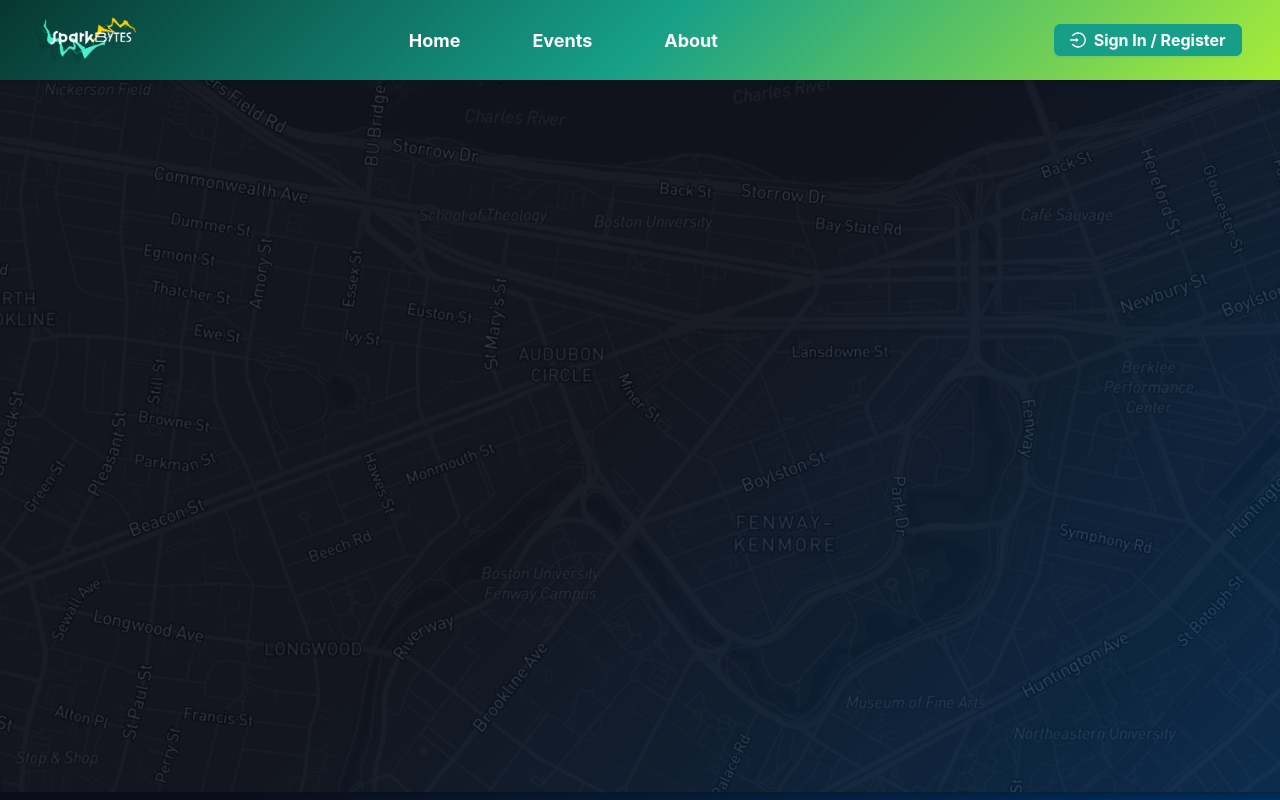
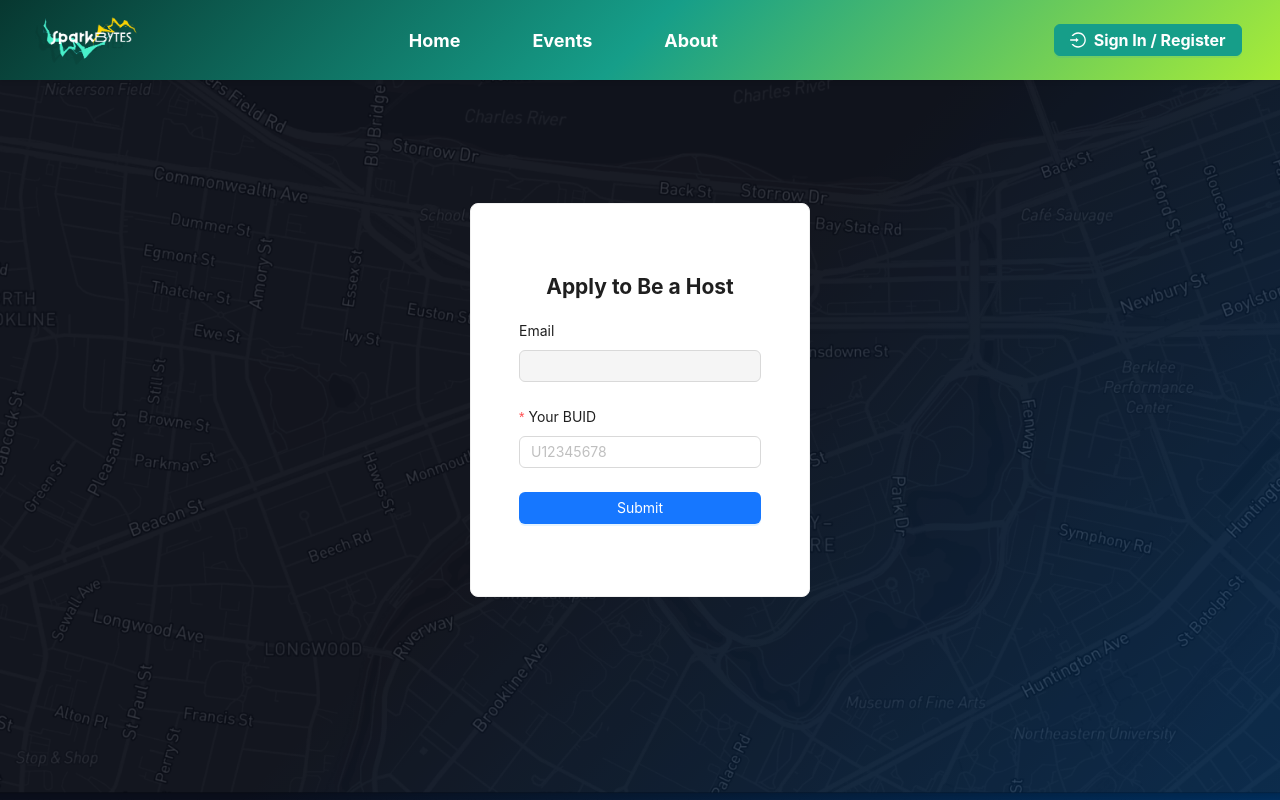
Before and after one commit to simransingh19/sparkbytes, a React (Vite) app: page /hostapplication in a window 1280 px wide. Built offline with nearby package versions, Linux system fonts and the light colour scheme; no server answers.

Commit message:
Changed hosting, users have to apply to be a host now. Accounts created are automatically set to attendee. Only host profiles can change their profileTypes to attendee, but attendees cant change profile type to host.

```diff
--- a/src/App.tsx
+++ b/src/App.tsx
@@ -27,6 +27,7 @@ import EventsPage from "./pages/EventsPage.tsx";
 import HostEvent from "./pages/HostEvent.tsx";
 import EventDetailPage from "./pages/EventDetailPage.tsx";
 import logoImage from "/src/assets/sparkBytes_teal_white_text_shadow 1.png";
+import HostApplicationPage from "./pages/HostApplicationPage.tsx";
 
 const { Header } = Layout;
 
@@ -197,6 +198,7 @@ function AppContent() {
         <Route path="/eventspage" element={<EventsPage />} />
         <Route path="/hostevent" element={<HostEvent />} />
         <Route path="/eventdetail" element={<EventDetailPage />} />
+        <Route path="/hostapplication" element={<HostApplicationPage />} />
       </Routes>
     </>
   );
--- a/src/pages/EventsPage.tsx
+++ b/src/pages/EventsPage.tsx
@@ -302,16 +302,35 @@ const EventsPage: React.FC = () => {
       {contextHolder}
       <Card style={{ margin: "20px auto", marginTop: "10%", width: "80%" }}>
         <Title level={2}>Events Page</Title>
+        {!user && (
           <Paragraph>
             Browse upcoming events below. Sign in if you’d like to host or attend
             an event!
           </Paragraph>
+        )}
+        {user && profileData.profileType.toLowerCase() === "attendee" && (
+            <>
+            <Paragraph>
+              Browse upcoming events below. Register as a host if you'd like to post an event!
+            </Paragraph>
+            <Button type="primary" style={{marginRight: "1rem"}}>
+              <Link to="/hostapplication" style={{color: "#fff"}}>
+                Apply to be a Host
+              </Link>
+            </Button>
+            </>
+        )}
         {user && profileData.profileType.toLowerCase() === "host" && (
-          <Button type="primary" style={{ marginRight: "1rem" }}>
-            <Link to="/hostevent" style={{ color: "#fff" }}>
+            <>
+              <Paragraph>
+              Browse upcoming events below or host your own!
+              </Paragraph>
+              <Button type="primary" style={{marginRight: "1rem"}}>
+                <Link to="/hostevent" style={{color: "#fff"}}>
                   Host an Event
                 </Link>
               </Button>
+            </>
         )}
         {!user && (
           <Button type="primary" onClick={signInWithGoogle}>
--- /dev/null
+++ b/src/pages/HostApplicationPage.tsx
@@ -0,0 +1,90 @@
+import React, { useEffect, useState } from 'react';
+import {Form, Input, Button, notification, Card} from 'antd';
+import { useNavigate } from 'react-router-dom';
+import { getAuth } from 'firebase/auth';
+import { getFirestore, doc, updateDoc } from 'firebase/firestore';
+
+const HostApplicationPage: React.FC = () => {
+    const auth = getAuth();
+    const db = getFirestore();
+    const navigate = useNavigate();
+    const [form] = Form.useForm();
+    const [loading, setLoading] = useState(false);
+    const [email, setEmail] = useState<string>('');
+
+    useEffect(() => {
+        const u = auth.currentUser;
+        if (u?.email) {
+            setEmail(u.email);
+            form.setFieldsValue({ email: u.email });
+        }
+    }, [auth.currentUser, form]);
+
+    const onFinish = async (values: { buid: string }) => {
+        const buidRegex = /^[Uu]\d{8}$/;
+        const emailValid = email.toLowerCase().endsWith('@bu.edu');
+        const buidValid = buidRegex.test(values.buid);
+
+        if (!emailValid && !buidValid) {
+            form.setFields([{ name: 'buid', errors: ['Invalid BUID or email.'] }]);
+            return;
+        }
+
+        try {
+            setLoading(true);
+            const u = auth.currentUser;
+            if (!u) throw new Error('Not signed in');
+
+            const userRef = doc(db, 'Users', u.uid);
+            await updateDoc(userRef, { profileType: 'Host' });
+
+            notification.success({
+                message: 'Success',
+                description: 'You are now a Host.',
+            });
+
+            navigate('/eventspage');
+        } catch (err: any) {
+            notification.error({
+                message: 'Submission failed',
+                description: `${err.code}: ${err.message}`,
+            });
+        } finally {
+            setLoading(false);
+        }
+    };
+
+    return (
+        <Card>
+        <div style={{ maxWidth: 400, margin: '0 auto', padding: 24 }}>
+            <h2>Apply to Be a Host</h2>
+            <Form
+                form={form}
+                layout="vertical"
+                onFinish={onFinish}
+                initialValues={{ email }}
+            >
+                <Form.Item label="Email" name="email">
+                    <Input disabled />
+                </Form.Item>
+
+                <Form.Item
+                    label="Your BUID"
+                    name="buid"
+                    rules={[{ required: true, message: 'Please enter your BUID.' }]}
+                >
+                    <Input placeholder="U12345678" maxLength={9} />
+                </Form.Item>
+
+                <Form.Item>
+                    <Button type="primary" htmlType="submit" loading={loading} block>
+                        Submit
+                    </Button>
+                </Form.Item>
+            </Form>
+        </div>
+        </Card>
+    );
+};
+
+export default HostApplicationPage;
--- a/src/pages/Profile.tsx
+++ b/src/pages/Profile.tsx
@@ -4,7 +4,7 @@ import { UserOutlined } from '@ant-design/icons';
 import { getAuth, onAuthStateChanged, User } from 'firebase/auth';
 import { logout, signInWithGoogle } from "../authentication.tsx";
 import { Link } from "react-router-dom";
-import { doc, getDoc, getFirestore } from "firebase/firestore";
+import {doc, getDoc, getFirestore, setDoc} from "firebase/firestore";
 
 const { Title, Paragraph } = Typography;
 
@@ -47,24 +47,35 @@ const Profile: React.FC = () => {
   }, []);
 
   useEffect(() => {
-    if (user) {
-      const fetchProfileData = async () => {
-        const docRef = doc(db, 'Users', user.uid);
-        const docSnap = await getDoc(docRef);
-        if (docSnap.exists() && docSnap.data().UserData) {
-          const data = docSnap.data();
-          const newProfile: ProfileData = {
-            profileType: data.profileType || '',
-            addresses: data.UserData.Addresses || [],
-            dietaryRestrictions: data.UserData.DietaryRestrictions || [],
-            foodPreferences: data.UserData.FoodPreferences || [],
-            notifications: data.UserData.Notifications || false,
-          };
-          setProfileData(newProfile);
-        }
-      };
-      fetchProfileData();
-    }
+    if (!user) return;
+    const docRef = doc(db, 'Users', user.uid);
+
+    (async () => {
+      const snap = await getDoc(docRef);
+      if (!snap.exists()) {
+        // First‐time user: create with default schema
+        await setDoc(docRef, {
+          UserData: {
+            Addresses:    [],
+            DietaryRestrictions: [],
+            FoodPreferences:     [],
+            Notifications:       false,
+          },
+          profileType: 'Attendee',
+        });
+        setProfileData(defaultProfileData);
+      } else {
+        // Existing user: load actual data
+        const data = snap.data()!;
+        setProfileData({
+          profileType: data.profileType || 'Attendee',
+          addresses:   data.UserData.Addresses,
+          dietaryRestrictions: data.UserData.DietaryRestrictions,
+          foodPreferences:     data.UserData.FoodPreferences,
+          notifications:       data.UserData.Notifications,
+        });
+      }
+    })();
   }, [user, db]);
 
   if (!user) {
--- a/src/pages/UpdateProfile.tsx
+++ b/src/pages/UpdateProfile.tsx
@@ -29,6 +29,7 @@ const UpdateProfile: React.FC = () => {
     const db = getFirestore();
     const [form] = Form.useForm();
     const navigate = useNavigate();
+    const [currentProfileType, setCurrentProfileType] = useState<string>('')
 
     useEffect(() => {
         const auth = getAuth();
@@ -39,6 +40,8 @@ const UpdateProfile: React.FC = () => {
                 const docSnap = await getDoc(docRef);
                 if (docSnap.exists()) {
                     const data = docSnap.data();
+                    const fetchedProfileType = data.profileType || '';
+                    setCurrentProfileType(fetchedProfileType);
                     const fetchedProfile: ProfileData = {
                         profileType: data.profileType || '',
                         addresses: (data.UserData?.Addresses && Array.isArray(data.UserData.Addresses))
@@ -115,7 +118,7 @@ const UpdateProfile: React.FC = () => {
             <Card style={{ width: 500, margin: '0 auto' }}>
                 <Form form={form} layout="vertical" onFinish={handleSubmit}>
                     <Form.Item label="Account Type" name="profileType" rules={[{ required: true }]}>
-                        <Select placeholder="Select Account Type">
+                        <Select placeholder="Select Account Type" disabled={currentProfileType !== 'Host'}>
                             <Select.Option value="Attendee">Attendee</Select.Option>
                             <Select.Option value="Host">Host</Select.Option>
                         </Select>
```
Lines whose indentation alone changed are shown as unchanged.
